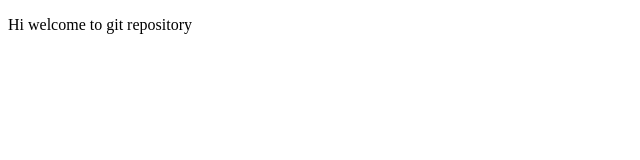
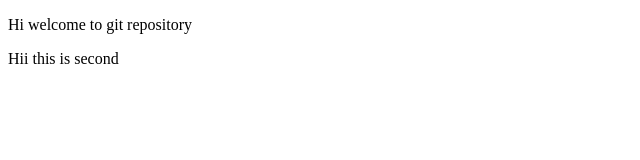
Before and after one commit to mukul165/devops, a plain HTML site: page index.html in a window 1280 px wide. Shown: the whole page, without its empty margins (0-640 px from the left). Drawn offline with Linux system fonts and the light colour scheme.

Commit message:
second commit

```diff
--- a/index.html
+++ b/index.html
@@ -8,6 +8,7 @@
 
 <body>
     <p>Hi welcome to git repository</p>
+    <p>Hii this is second </p>
 </body>
 
 </html>
```
